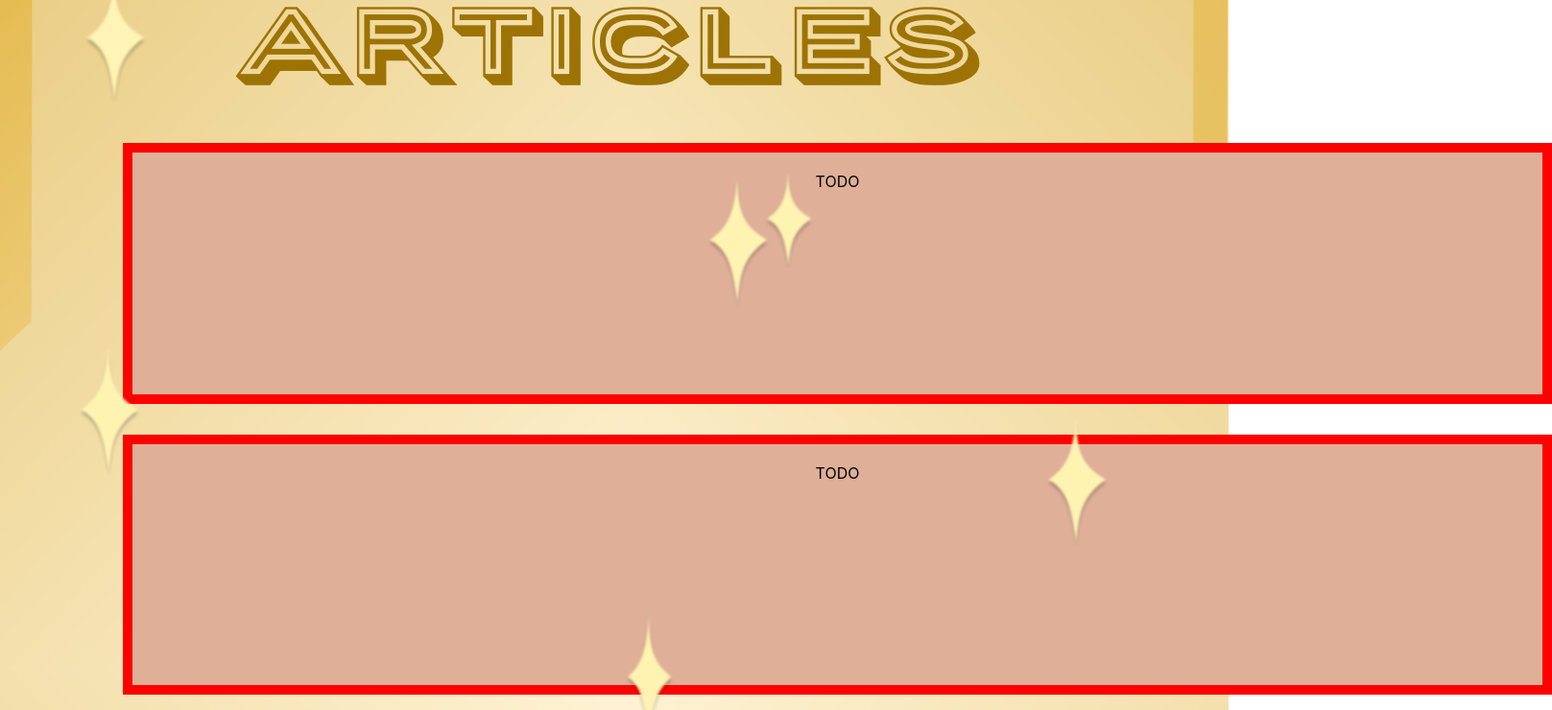
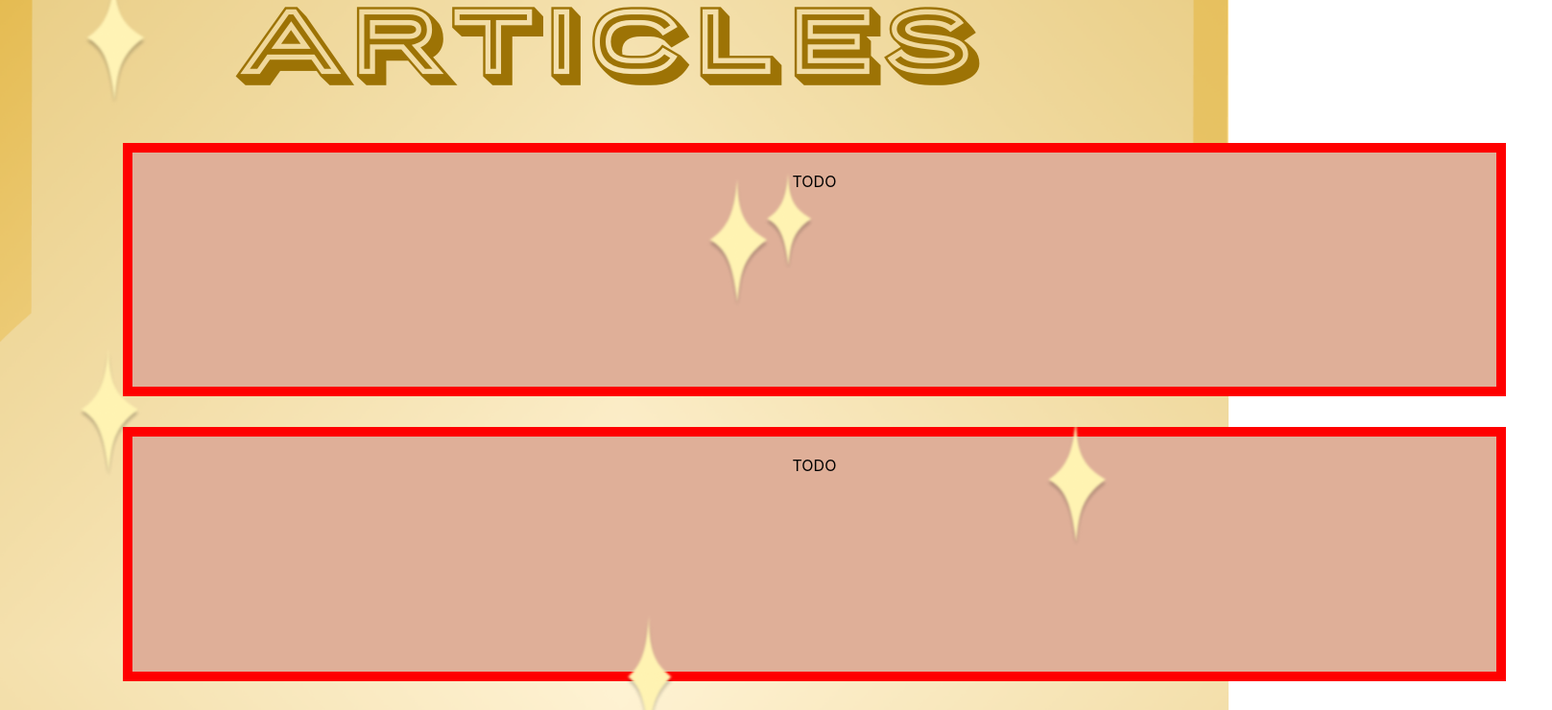
Before and after one commit to dailybruin/oscars-2024, a React (Create React App) app: page / in a window 1280 px wide. Shown: the part 380-1120 px from the top of the page at 96% size, 1617 px wide, since content can reach past the window. Built offline with nearby package versions, Linux system fonts and the light colour scheme.

Commit message:
changed margin

```diff
--- a/src/components/DesktopGrid.js
+++ b/src/components/DesktopGrid.js
@@ -30,7 +30,7 @@ const GridContainer = styled.div`
     grid-template-columns: 1fr;
     grid-auto-rows: auto;
     grid-gap: 2rem;
-    padding: 1rem 8rem 5rem 8rem;
+    padding: 1rem 11rem 5rem 8rem;
     position: relative;
     overflow: visible;
 `;
```
